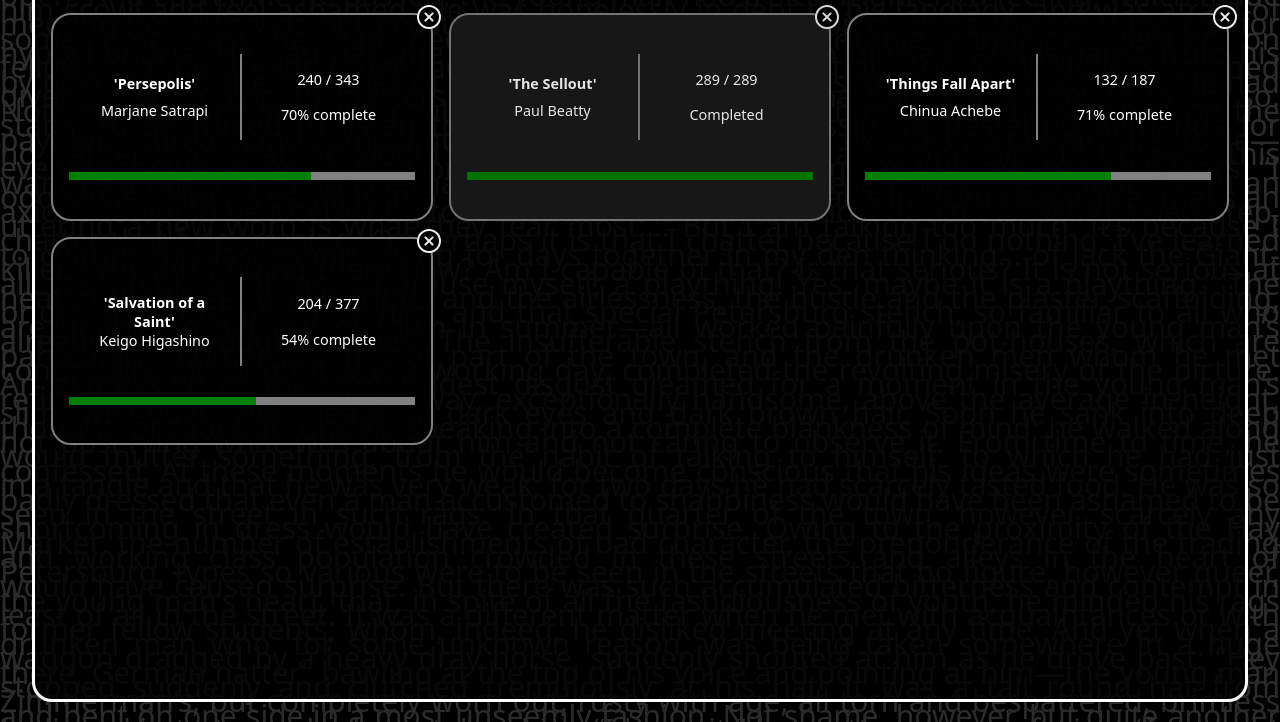
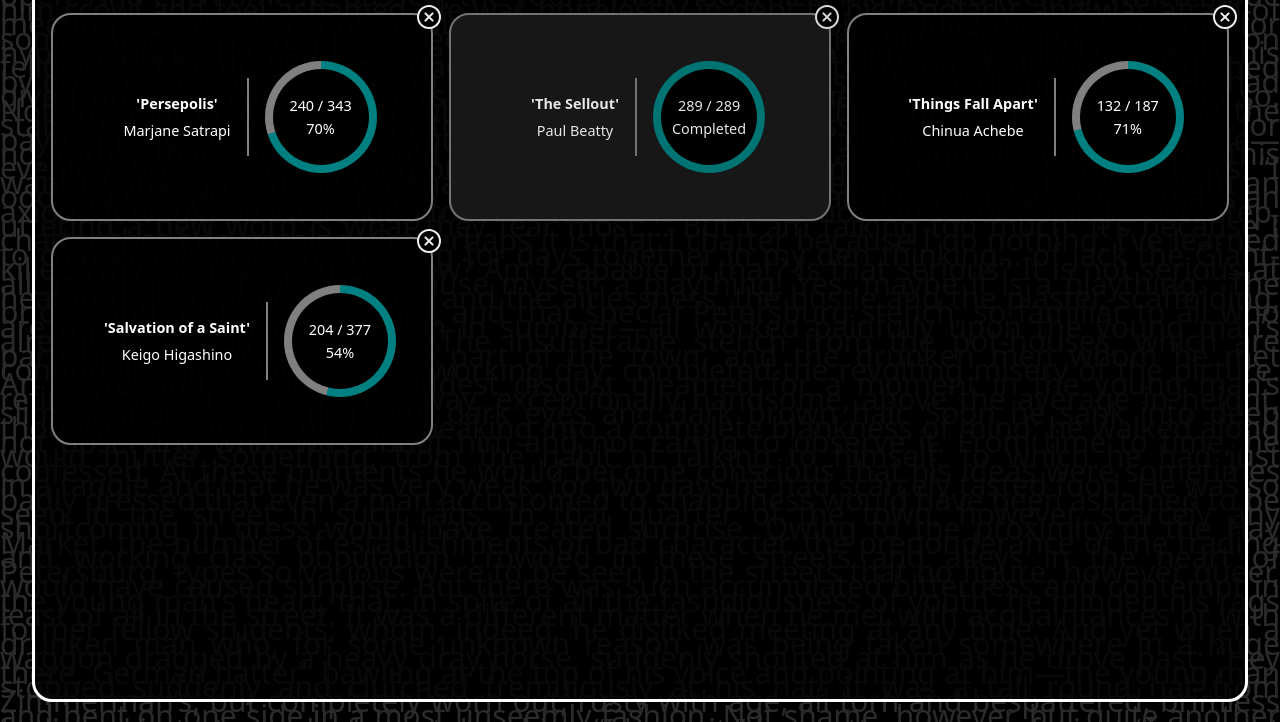
Before and after one commit to bugsdev2/bookTracker, a website built with Vite: page index.html in a window 1280 px wide. Shown: the part 78-800 px from the top of the page. Built offline with nearby package versions, Linux system fonts and the light colour scheme.

Commit message:
Changed the default progressbar to round progress bar

```diff
--- a/src/library.js
+++ b/src/library.js
@@ -4,6 +4,7 @@ export const library = () => {
 	const library = document.querySelector('.library');
 	const addBookBtn = document.querySelector('.addbtn');
 	const booksWrapper = document.querySelector('.books-wrapper');
+	const root = document.documentElement;
 
 
 	// form properties
@@ -61,6 +62,7 @@ export const library = () => {
 		myLibrary.forEach(book => {
 			book['index'] = myLibrary.indexOf(book);
 		});
+		console.log(myLibrary);
 	};
 
 	// function to update library display
@@ -86,18 +88,39 @@ export const library = () => {
 		const pageStatus = document.createElement('div');
 			pageStatus.classList.add('page-status');
 			bookContainer.appendChild(pageStatus);
-		const pages = document.createElement('p');
+		//~ const pages = document.createElement('p');
+			//~ pages.classList.add('pages');
+			//~ pages.textContent = `${book.currentPage} / ${book.pages}`;
+			//~ pageStatus.appendChild(pages);
+		//~ const percent = document.createElement('p');
+			//~ let percentage = convertToPercent(book.currentPage, book.pages);
+			//~ percent.textContent = `${percentage}% complete`;
+			//~ pageStatus.appendChild(percent);
+
+		//~ const progressBar = document.createElement('progress');
+			//~ progressBar.setAttribute('value', percentage);
+			//~ progressBar.setAttribute('max', '100');
+			//~ bookContainer.appendChild(progressBar);
+			//~ bookContainer.dataset.index = book.index;
+
+		// trying new method of a round progress bar
+		const progressBarOuter = document.createElement('div');
+			progressBarOuter.classList.add('outer');
+			const progressBarInner = document.createElement('div');
+			progressBarInner.classList.add('inner');
+			progressBarOuter.appendChild(progressBarInner);
+			const innermostDiv = document.createElement('div');
+			const pages = document.createElement('p');
 			pages.classList.add('pages');
 			pages.textContent = `${book.currentPage} / ${book.pages}`;
-			pageStatus.appendChild(pages);
+			innermostDiv.appendChild(pages);
 		const percent = document.createElement('p');
 			let percentage = convertToPercent(book.currentPage, book.pages);
-			percent.textContent = `${percentage}% complete`;
-			pageStatus.appendChild(percent);
-		const progressBar = document.createElement('progress');
-			progressBar.setAttribute('value', percentage);
-			progressBar.setAttribute('max', '100');
-			bookContainer.appendChild(progressBar);
+			progressBarOuter.style.setProperty('background', `conic-gradient(teal ${percentage}%, 0, grey)`);
+			percent.textContent = `${percentage}%`;
+			innermostDiv.appendChild(percent);
+			progressBarInner.appendChild(innermostDiv);
+			bookContainer.appendChild(progressBarOuter);
 			bookContainer.dataset.index = book.index;
 
 		// code to change appearance of finished books
@@ -107,7 +130,7 @@ export const library = () => {
 
 		} else {
 			bookContainer.classList.remove('done');
-			percent.textContent = `${percentage}% complete`;
+			percent.textContent = `${percentage}%`;
 		}
 
 
@@ -176,9 +199,9 @@ export const library = () => {
 	// function to change current page and number of pages
 	function changePages(e) {
 		if (e.target.classList[0] == 'pages') {
-			const container = e.target.parentElement.parentElement;
+			const container = e.target.parentElement.parentElement.parentElement.parentElement;
 			const index = container.getAttribute('data-index');
-
+			console.log(container, index);
 			const miniForm = document.createElement('div');
 				miniForm.classList.add('mini-form');
 				container.appendChild(miniForm);
--- a/style/library.css
+++ b/style/library.css
@@ -1,3 +1,5 @@
+
+
 .library {
 	width: 95vw;
 	height: 95vh;
@@ -42,10 +44,10 @@
 }
 
 .book-container {
-	display: grid;
-	grid-template-columns: repeat(2, 1fr);
+	display: flex;
+	justify-content: center;
+	align-items: center;
 	padding: 1rem;
-	align-content: space-evenly;
 	border-radius: 20px;
 	background: rgba(0,0,0,0.8);
 	border: 2px solid grey;
@@ -93,24 +95,21 @@
 .bookinfo {
 	border-right: 2px solid gray;
 	padding: 1rem;
-
 	display: flex;
+	gap: 0.5rem;
 	flex-direction: column;
 	justify-content: space-around;
 }
 
 .page-status {
-	padding: 1rem;
-
-	display: flex;
-	gap: 1rem;
-	flex-direction: column;
-	justify-content: space-evenly;
+	padding: 0.5rem;
 }
 
+/*
 .page-status .pages {
 	cursor: pointer;
 }
+*/
 
 .bookinfo .title {
 	font-weight: 600;
@@ -172,3 +171,33 @@ progress {
 	padding: 0.25rem 1rem;
 	justify-self: center;
 }
+
+.outer {
+	display: flex;
+	justify-content: center;
+	align-items: center;
+	min-width: 7rem;
+	min-height: 7rem;
+	border-radius: 50%;
+	background: conic-gradient(teal 20%, 0, grey);
+}
+
+.inner {
+	display: grid;
+	place-items: center;
+	width: 6rem;
+	height: 6rem;
+	border-radius: 50%;
+	background: #000000;
+	color: white;
+	font-size: 0.9rem;
+	text-align: center;
+}
+
+.inner p:first-child {
+	cursor: pointer;
+}
+
+.inner p:nth-child(2) {
+	margin-top: 0.2rem;
+}
```
Also changed, not shown: index.html (+3 -1 lines), 1 other file.
